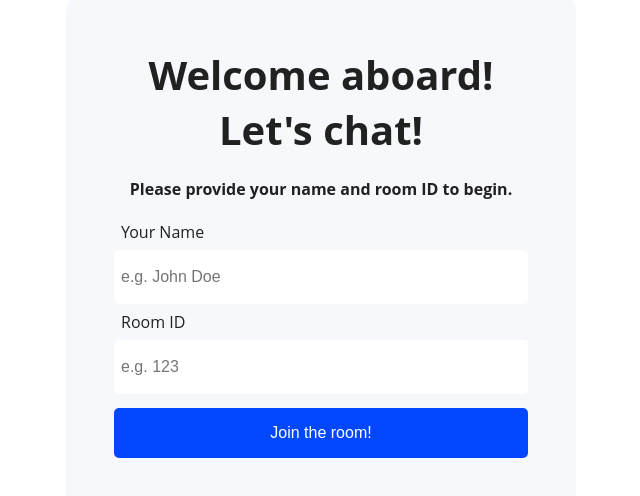
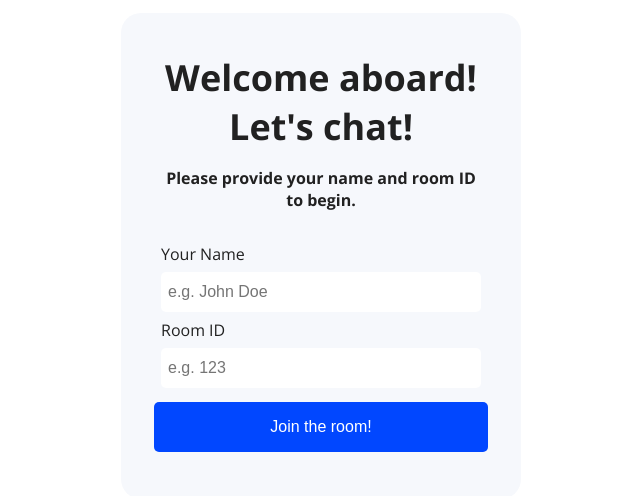
Before and after one commit to nocosharold/realtime_chat_app_client, a React (Create React App) app: page / in a window 1280 px wide. Shown: the part 144-640 px from the top of the page, without its empty margins (319-959 px from the left). Built offline with nearby package versions, Linux system fonts and the light colour scheme; no server answers; the HTML template or start-up script is replaced by a standard one.

Commit message:
update RWD

```diff
--- a/src/App.css
+++ b/src/App.css
@@ -1,48 +1,54 @@
+@import url("https://fonts.googleapis.com/css?family=Open+Sans:300,400,700");
+* {
+  margin: 0;
+  padding: 0;
+  box-sizing: border-box;
+}
+
 .App {
-  width: 100vw;
-  height: 100vh;
+  width: 100%;
+  height: 100svh;
   background: #fff;
   color: #212121;
   font-family: "Open Sans", sans-serif;
-  display: grid;
-  place-items: center;
-}
-body {
-  margin: 0%;
-  padding: 0%;
-}
-@import url("https://fonts.googleapis.com/css?family=Open+Sans:300,400,700");
-
-.App{
-  @media only screen and (max-width: 425px) {
+  display: flex;
+  justify-content: center;
+  align-items: center;
+  padding: 16px;
+  @media screen and (max-width: 767px) {
     padding: 16px;
     width: calc(100% - 32px);
   }
 }
 
 .joinChatContainer {
-  display: flex;
-  flex-direction: column;
-  text-align: center;
   align-items: center;
   background-color: #F6F8FC;
   border-radius: 20px;
-  padding: 55px;
+  display: flex;
+  flex-direction: column;
+  min-width: 224px;
+  padding: 40px;
+  text-align: center;
   width: 400px;
   @media only screen and (max-width: 425px) {
-    background-color: red;
     padding: 40px 16px;
     width: calc(100% - 32px);
   }
 }
 
 .joinChatContainer h3 {
-  font-size: 2.5rem;
-  margin: 0;
+  font-size: 2.25rem;
+  margin: 0 0 16px;
   @media only screen and (max-width: 425px) {
     font-size: 2.25rem;
   }
 }
+
+.joinChatContainer h4 {
+  margin-bottom: 32px;
+}
+
 .joinChatContainer input {
   width: 100%;
   height: 40px;
@@ -89,7 +95,7 @@ body {
 
 .chat-window {
   width: 400px;
-  height: 800px;
+  height: 100%;
   background-color: #F6F8FC;
   border-radius: 20px;
   @media only screen and (max-width: 425px) {
@@ -118,7 +124,7 @@ body {
 }
 
 .chat-window .chat-body {
-  height: calc(100vh - 17vh);
+  height: calc(100% - 160px);
   border-bottom: 1px solid #F3F3F7;
   background: #fff;
 
@@ -212,6 +218,7 @@ body {
   background-color: #fff;
   border-radius: 20px;
   margin: 20px 8px;
+  bottom: 0;
 }
 
 .chat-window .chat-footer input {
--- a/src/index.html
+++ b/src/index.html
@@ -3,7 +3,7 @@
   <head>
     <meta charset="utf-8" />
     <link rel="icon" href="%PUBLIC_URL%/favicon.ico" />
-    <meta name="viewport" content="width=device-width, initial-scale=1, minimum-scale=1" />
+    <meta content="width=device-width, initial-scale=1" name="viewport" />
     <meta name="theme-color" content="#000000" />
     <meta
       name="description"
```
